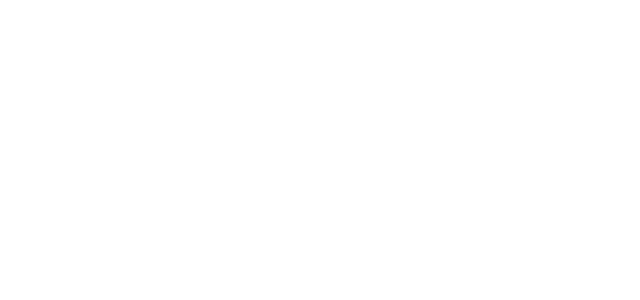
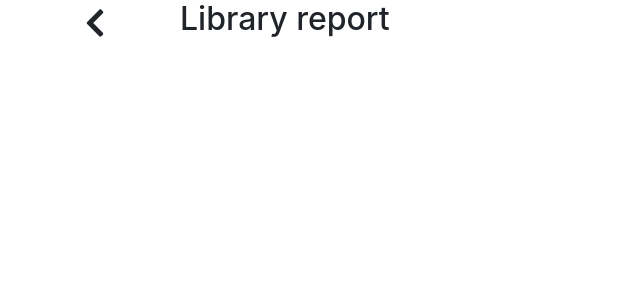
Before and after one commit to ThetaSinner/ebook-server, an Angular app in the folder web/: page /content/1/report in a window 1280 px wide. Before the commit this address led to /. Shown: the top 300 px of the page, without its empty margins (0-640 px from the left). Built offline with nearby package versions, Linux system fonts and the light colour scheme.

Commit message:
Create workspace for working with library reports

```diff
--- a/web/src/app/app.module.ts
+++ b/web/src/app/app.module.ts
@@ -5,6 +5,7 @@
 import { LibraryAddModule } from './library-add/library-add.module';
 import { LibraryContentModule } from './library-content/library-content.module';
 import { LibraryModule } from './library/library.module';
+import { LibraryReportModule } from './library-report/library-report.module';
 
 @NgModule({
   declarations: [
@@ -15,7 +16,8 @@
     AppRoutingModule,
     LibraryModule,
     LibraryContentModule,
-    LibraryAddModule
+    LibraryAddModule,
+    LibraryReportModule
   ],
   providers: [],
   bootstrap: [AppComponent]
--- a/web/src/app/library-content/control-bar/control-bar.component.html
+++ b/web/src/app/library-content/control-bar/control-bar.component.html
@@ -5,6 +5,7 @@
   <div class="col-sm-2">
     <fa-icon [icon]="saveIcon" class="es-icon-button-large mr-2" (click)="saveLibrary()"></fa-icon>
     <fa-icon [icon]="faIconAddContent" class="es-icon-button-large mr-2" (click)="navigateToAddContent()"></fa-icon>
+    <fa-icon [icon]="reportIcon" class="es-icon-button-large mr-2" (click)="navigateToReport()"></fa-icon>
   </div>
 
   <div *ngIf="infoItems" [class]="'col-sm-' + (9 - 2 * infoItems.length)"></div>
--- a/web/src/app/library-content/control-bar/control-bar.component.ts
+++ b/web/src/app/library-content/control-bar/control-bar.component.ts
@@ -1,6 +1,6 @@
 import { AfterViewInit, ChangeDetectorRef, Component, ComponentFactoryResolver, Input, QueryList, ViewChildren, Output, EventEmitter } from '@angular/core';
 import { Router, ActivatedRoute } from '@angular/router';
-import { faChevronLeft, IconDefinition, faPlus, faSave } from '@fortawesome/free-solid-svg-icons';
+import { faChevronLeft, IconDefinition, faPlus, faSave, faChartLine } from '@fortawesome/free-solid-svg-icons';
 import { InfoHostItem } from './info-host/info-host-item';
 import { InfoHostComponent } from './info-host/info-host.component';
 import { InfoHostDirective } from './info-host/info-host.directive';
@@ -15,6 +15,7 @@
   faChevronLeft: IconDefinition = faChevronLeft;
   faIconAddContent: IconDefinition = faPlus;
   saveIcon: IconDefinition = faSave;
+  reportIcon: IconDefinition = faChartLine;
 
   @Input() infoItems: InfoHostItem[];
 
@@ -72,4 +73,8 @@
   saveLibrary() {
     this.saveRequested.next();
   }
+
+  navigateToReport() {
+    this.router.navigate(['report'], {relativeTo: this.route});
+  }
 }
--- /dev/null
+++ b/web/src/app/library-report/library-report-workspace/library-report-workspace.component.html
@@ -0,0 +1,11 @@
+
+<div class="container">
+  <div class="row">
+    <div class="col-sm-1">
+      <fa-icon [icon]="navigateBackIcon" class="es-icon-button-large" (click)="navigateBackToLibrary()"></fa-icon>
+    </div>
+    <div class="col-sm-11">
+      <h2>Library report</h2>
+    </div>
+  </div>
+</div>
--- /dev/null
+++ b/web/src/app/library-report/library-report-workspace/library-report-workspace.component.ts
@@ -0,0 +1,27 @@
+import { Component, OnInit } from '@angular/core';
+import { IconDefinition } from '@fortawesome/fontawesome-svg-core';
+import { faChevronLeft } from '@fortawesome/free-solid-svg-icons';
+import { Router, ActivatedRoute } from '@angular/router';
+
+@Component({
+  selector: 'app-library-report-workspace',
+  templateUrl: './library-report-workspace.component.html',
+  styleUrls: ['./library-report-workspace.component.scss']
+})
+export class LibraryReportWorkspaceComponent implements OnInit {
+  navigateBackIcon: IconDefinition = faChevronLeft;
+
+  constructor(
+    private router: Router,
+    private activeRoute: ActivatedRoute
+  ) { }
+
+  ngOnInit() {
+  }
+
+  navigateBackToLibrary() {
+    // This is relative to the active route for this component, not the actual url
+    // of the child component that's seen
+    this.router.navigate(['..'], {relativeTo: this.activeRoute});
+  }
+}
```
Also changed, not shown: web/src/app/library-report/library-report-routing.module.ts (added, +16 -0 lines), web/src/app/library-report/library-report.module.ts (added, +15 -0 lines), web/src/app/library-report/library-report-workspace/library-report-workspace.component.scss (added), 1 other file (tests, documents, lock files or other folders).
